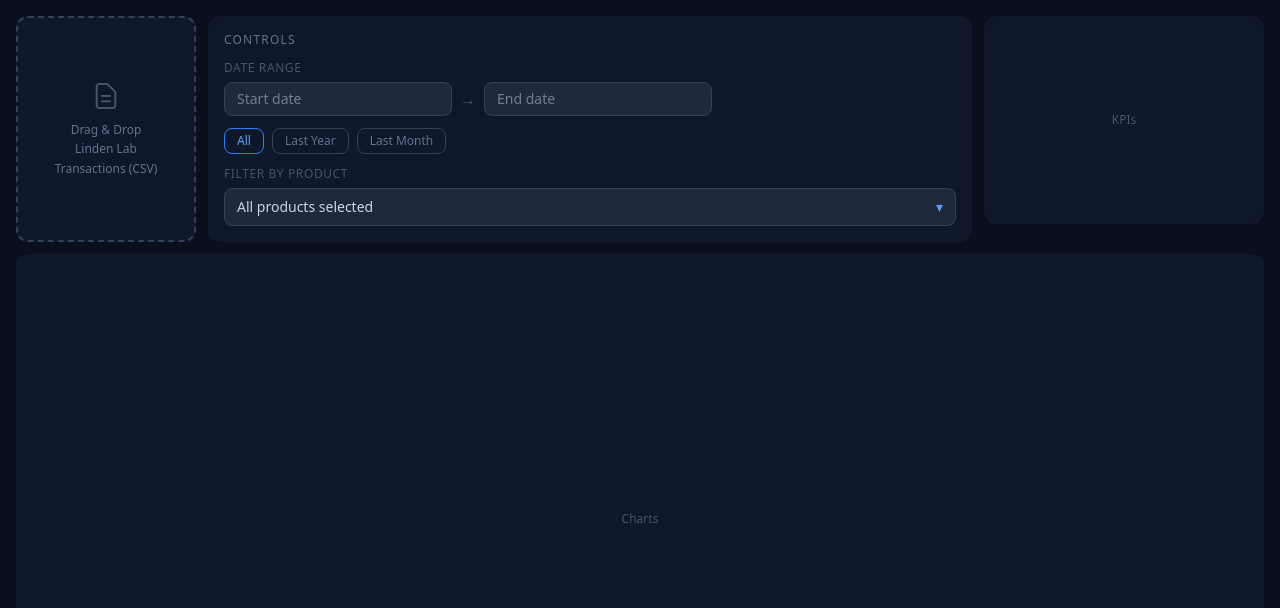
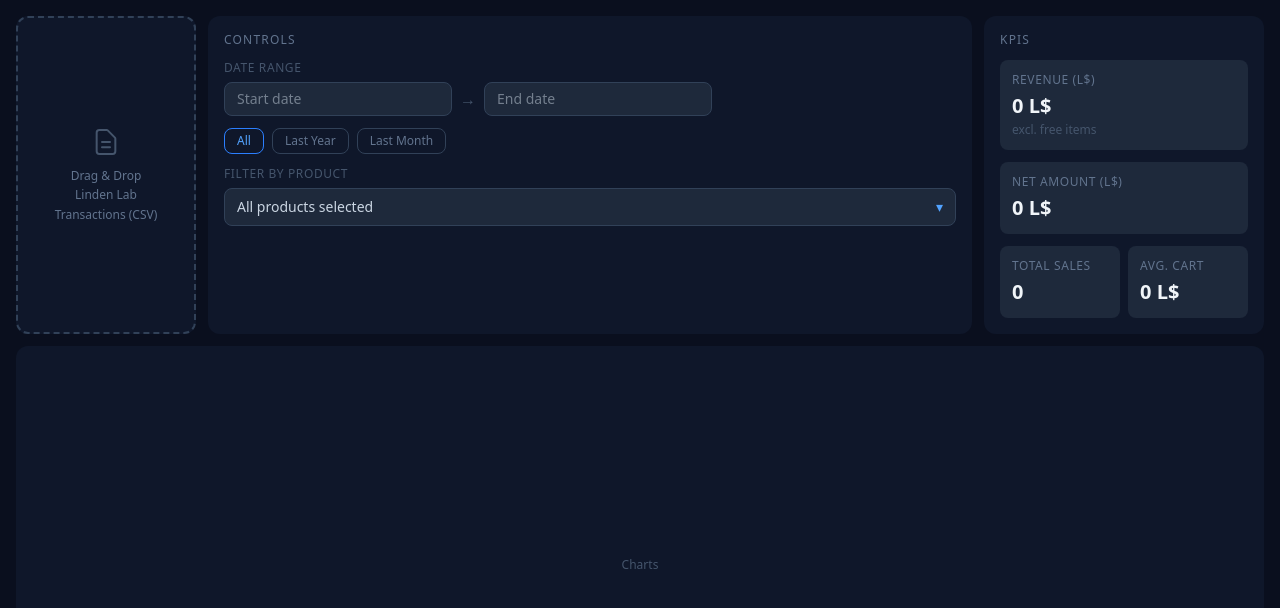
Before and after one commit to realjck/sl-marketplace-vision, a React (Vite) app: page / in a window 1280 px wide. Shown: the top 608 px of the page. Built offline with nearby package versions, Linux system fonts and the light colour scheme.

Commit message:
feat: add KPI cards (Revenue, Net, Total Sales, Avg Cart)

```diff
--- a/src/App.tsx
+++ b/src/App.tsx
@@ -2,6 +2,7 @@ import { useEffect } from 'react'
 import { useStore } from './store/useStore'
 import Dropzone from './components/Dropzone'
 import ControlBar from './components/ControlBar'
+import KPICards from './components/KPICards'
 
 export default function App() {
   const loadFromDB = useStore(s => s.loadFromDB)
@@ -18,9 +19,7 @@ export default function App() {
       >
         <Dropzone />
         <ControlBar />
-        <div className="bg-[#0f172a] rounded-xl h-52 flex items-center justify-center text-slate-600 text-xs">
-          KPIs
-        </div>
+        <KPICards />
       </div>
       <div className="bg-[#0f172a] rounded-xl p-4 flex-1 min-h-80 flex items-center justify-center text-slate-600 text-xs">
         Charts
--- /dev/null
+++ b/src/components/KPICards.tsx
@@ -0,0 +1,37 @@
+import { useMemo } from 'react'
+import { useStore } from '../store/useStore'
+import { computeKPIs } from '../lib/computeKPIs'
+
+function Card({ label, value, sub }: { label: string; value: string; sub?: string }) {
+  return (
+    <div className="bg-[#1e293b] rounded-lg p-3">
+      <p className="text-xs text-slate-500 uppercase tracking-wider">{label}</p>
+      <p className="text-xl font-bold text-slate-100 mt-1">{value}</p>
+      {sub && <p className="text-xs text-slate-600 mt-0.5">{sub}</p>}
+    </div>
+  )
+}
+
+export default function KPICards() {
+  const filteredTransactions = useStore(s => s.filteredTransactions)
+  const kpis = useMemo(() => computeKPIs(filteredTransactions), [filteredTransactions])
+
+  return (
+    <div className="bg-[#0f172a] rounded-xl p-4 flex flex-col gap-3">
+      <p className="text-xs text-slate-500 uppercase tracking-widest">KPIs</p>
+      <Card
+        label="Revenue (L$)"
+        value={`${kpis.revenue.toLocaleString()} L$`}
+        sub="excl. free items"
+      />
+      <Card
+        label="Net Amount (L$)"
+        value={`${kpis.netAmount.toLocaleString()} L$`}
+      />
+      <div className="grid grid-cols-2 gap-2">
+        <Card label="Total Sales" value={kpis.totalSales.toLocaleString()} />
+        <Card label="Avg. Cart" value={`${kpis.avgCart.toLocaleString()} L$`} />
+      </div>
+    </div>
+  )
+}
```
